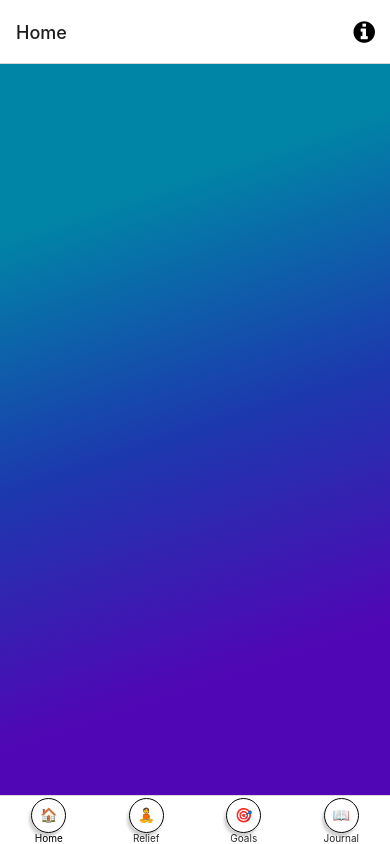
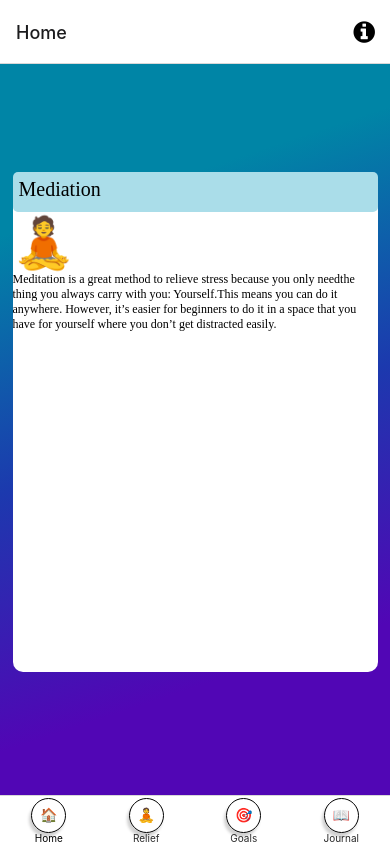
Before and after one commit to Relievely/frontend, a React Native app: screen /Home in a window 390 px wide. Built offline with nearby package versions, Linux system fonts and the light colour scheme; a web font is replaced by a local one; what expo-linking would draw is missing.

Commit message:
Method page

```diff
--- a/screens/HomeScreen.tsx
+++ b/screens/HomeScreen.tsx
@@ -1,18 +1,48 @@
-import {SafeAreaView, ScrollView, StyleSheet, TextInput} from "react-native";
+import {FlatList, SafeAreaView, ScrollView, StyleSheet, Text, View} from "react-native";
 import { RootTabScreenProps } from "../types";
 import React from "react";
-import AnimalPicker from "../components/AnimalPicker";
 import { LinearGradient } from "expo-linear-gradient";
-import { ChangeUsername } from "../components/ChangeUsername";
+
+// const data = [
+//   {
+//     id: '1',
+//     title: 'Sit comfortablyin a place you can relax. You don’t need to sit cross-legged, as long as you are comfortable and good to sit in this position for about 5-10 minutes.',
+//   },
+//   {
+//     id: '2',
+//     title: 'Set a timer. For beginners, 5 to 10 minutes is long enough.',
+//   },
+//   {
+//     id: '3',
+//     title: ' Breathe in and out, try to focus on the sensation of air leaving and entering your body.',
+//   },
+//   {
+//     id: '4',
+//     title: 'Inevitably, your mind will start to wonder. Don’t worry about what occupies your mind, and don’t brush away thoughts that appear. Now is the moment you can take the time to think about things.',
+//   },
+//   {
+//     id: '5',
+//     title: 'When you feel you have dwelled on a subject long enough, return to focussing on your breath.It’s perfectly okay to get distracted again, be sure to give each occurring thought the attention it deserves before returning back to breathing.',
+//   },
+//   {
+//     id: '6',
+//     title: 'When your timer is over, try to notice your surroundings and think about how you are feeling.',
+//   },
+// ];
 
 export default function HomeScreen({ navigation }: RootTabScreenProps<"Home">) {
 
   return (
-    <LinearGradient style={styles.cardContainer}
+    <LinearGradient style={styles.navbar}
                     colors={["#0085A6", "#1C39AE", "#5106B5"]} locations={[0.2, 0.5, 0.8]} start={{ x: .5, y: .2 }}
                     end={{ x: 1, y: 1 }}>
       <SafeAreaView>
         <ScrollView>
+          <View style={styles.cardContainer}>
+            <Text style={styles.title1}>Mediation</Text>
+            <Text style={styles.emoji}>🧘‍</Text>
+            <Text style={styles.text}>Meditation is a great method to relieve stress because you only needthe thing you always carry with you: Yourself.This means you can do it anywhere. However, it’s easier for beginners to do it in a space that you have for yourself where you don’t get distracted easily.</Text>
+          </View>
         </ScrollView>
       </SafeAreaView>
     </LinearGradient>
@@ -20,11 +50,22 @@ export default function HomeScreen({ navigation }: RootTabScreenProps<"Home">) {
 }
 
 const styles = StyleSheet.create({
-  cardContainer: {
+  navbar: {
     flex: 1,
     alignItems: "center",
     justifyContent: "center",
     fontFamily: "comfortaa",
+  },
+  emoji: {
+    fontSize: 50,
+  },
+  title1: {
+    backgroundColor: "#aadde9",
+    height: 40,
+    borderRadius: 5,
+    fontFamily: "comfortaa",
+    fontSize: 20,
+    padding: 6,
   },
   title: {
     fontSize: 20,
@@ -48,16 +89,19 @@ const styles = StyleSheet.create({
     fontFamily: "Arial"
   },
   text: {
-    color: "white",
-    fontSize: 42,
-    lineHeight: 84,
-    fontWeight: "bold",
-    textAlign: "center",
+    fontSize: 12,
     fontFamily: "comfortaa",
-    backgroundColor: "#000000c0"
   },
   card: {
     borderRadius: 6,
-  }
+  },
+  cardContainer: {
+    textAlign: "center",
+    marginBottom: 15,
+    backgroundColor: '#ffff',
+    borderRadius: 10,
+    width: 365,
+    height: 500,
+  },
 
 });
```
Also changed, not shown: screens/MethodScreen.tsx (added, +24 -0 lines).
